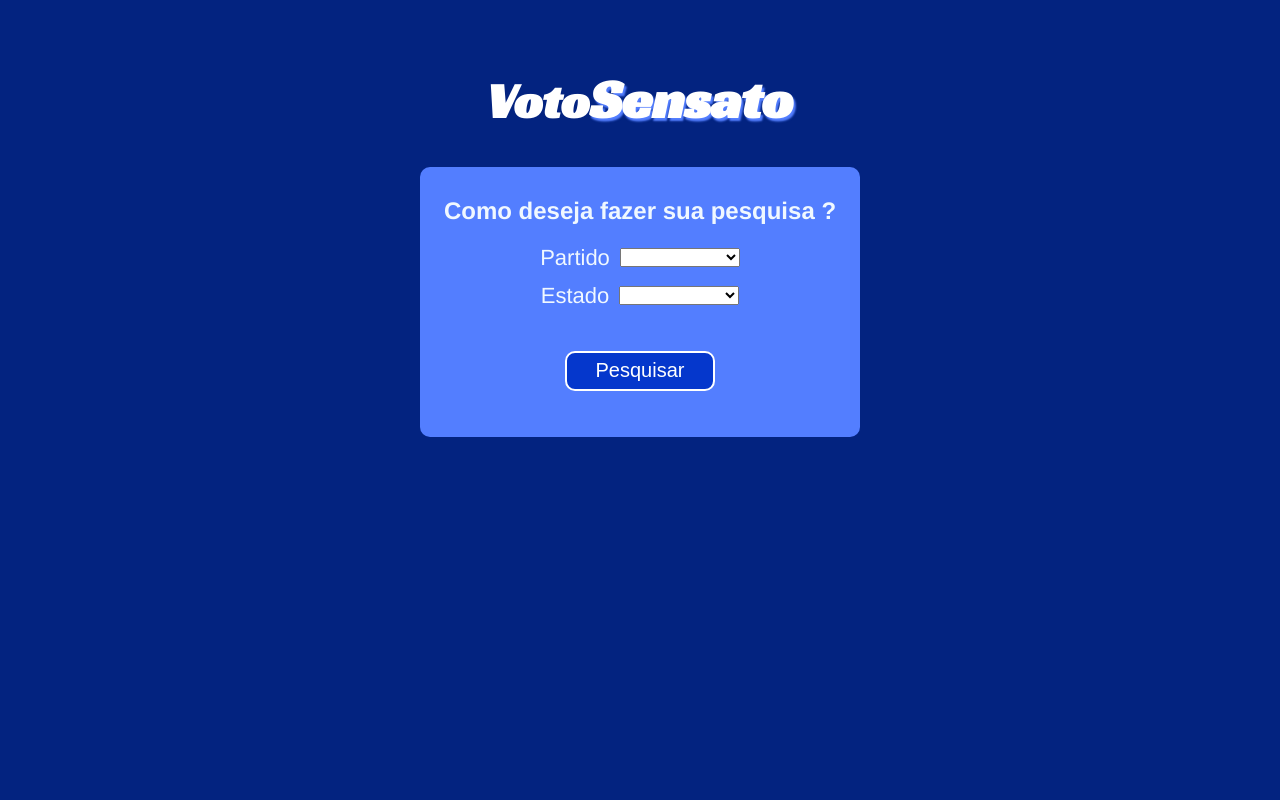
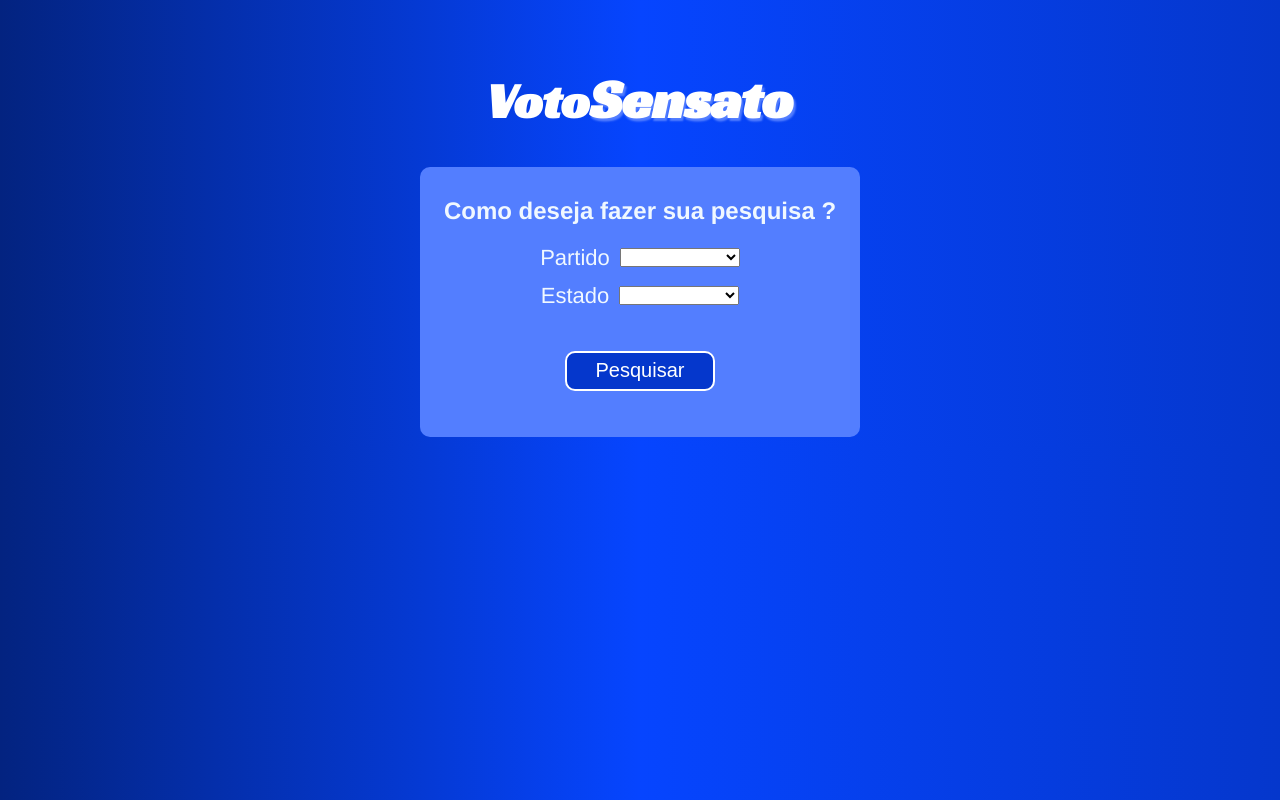
Before and after one commit to arthur-andraade/VotoSensato, a Vue app in the folder frontend/: page / in a window 1280 px wide. Built offline with nearby package versions, Linux system fonts and the light colour scheme.

Commit message:
Ajustando layout com componente novo

```diff
--- a/frontend/package.json
+++ b/frontend/package.json
@@ -10,7 +10,8 @@
   "dependencies": {
     "axios": "^0.19.2",
     "core-js": "^3.6.5",
-    "vue": "^2.6.11"
+    "vue": "^2.6.11",
+    "vue-radial-progress": "^0.3.1"
   },
   "devDependencies": {
     "@vue/cli-plugin-babel": "~4.4.0",
--- a/frontend/public/index.html
+++ b/frontend/public/index.html
@@ -9,7 +9,7 @@
     <title>VotoSensato</title>
     <style>
       body{
-        background-color: #032380;
+        background-image:  linear-gradient(to right, #032380, #0645FF, #0537CC );
       }
     </style>
   </head>
--- a/frontend/src/App.vue
+++ b/frontend/src/App.vue
@@ -5,7 +5,7 @@
     </div>
 
     <div v-if="!pesquisar">
-        <PesquisaParametros @dadosSelecionados="recebendoParametros"/>
+      <PesquisaParametros @dadosSelecionados="recebendoParametros"/>
     </div>
     <div v-else>
       <Resultado/>
@@ -15,7 +15,6 @@
 </template>
 
 <script>
-
 import PesquisaParametros from './components/Pesquisa.vue';
 import Resultado from './components/Resultado';
 
@@ -23,7 +22,7 @@ export default {
   name: 'App',
   components: {
     PesquisaParametros,
-    Resultado
+    Resultado,
   },
   data() {
     return {
--- a/frontend/src/components/Pesquisa.vue
+++ b/frontend/src/components/Pesquisa.vue
@@ -1,45 +1,70 @@
 <template>
-  <div class="pesquisa">
-        <h2> Como deseja fazer sua pesquisa ? </h2>
+  <div class="pesquisa" :class="{loading: carregando}">
 
+    <div v-if="!carregando">
+      <h2> Como deseja fazer sua pesquisa ? </h2>
         <div class="form-group">
           <label for="partido">Partido</label>
           <select id = "partido" v-model="partidoSelecionado">
-            <option v-for="partido in partidos" :key="partido" :value="partido">{{ partido }}</option>
+            <option
+              v-for="partido in partidos"
+              :key="partido"
+              :value="partido"
+            >
+              {{ partido }}
+            </option>
           </select>
         </div>
-
         <div class="form-group">
           <label for="estado">Estado</label>
           <select id = "estado" v-model="ufSelecionado">
-            <option v-for="uf in ufs" :key="uf" :value="uf">{{ uf }}</option>
+            <option
+              v-for="uf in ufs"
+              :key="uf"
+              :value="uf"
+            >
+              {{ uf }}
+            </option>
           </select>
         </div>
+        <button @click="dadosSelecionados">Pesquisar</button>
+    </div>
 
-        <button @click="dadosSelecionados">Pesquisar</button>
+    <div v-else class="loading">
+      <ProgressCircle
+        :carregando="carregando"
+        msg="Carregando dados"
+      />
+    </div>
+
   </div>
 </template>
 
 <script>
+import ProgressCircle from './ProgressCircle';
 import api from '../service/api'
 
 export default {
-
   async mounted() {
-    const parametros = await api.parametrosIniciais()
-    this.partidos = parametros.partidos
-    this.ufs = parametros.ufs
+    const parametros = await api.parametrosIniciais();
+    this.partidos = parametros.partidos;
+    this.ufs = parametros.ufs;
+    this.progressBar = null;
+    this.carregando = false;
   },
   name: 'PesquisaParametros',
+  components: {
+    ProgressCircle
+  },
   data() {
     return {
       partidos: [],
       ufs: [],
       partidoSelecionado: null,
       ufSelecionado: null,
+      carregando: true,
     }
   },
-
   methods: {
     dadosSelecionados: function (){
         this.$emit("dadosSelecionados",
@@ -49,7 +74,7 @@ export default {
           }
         );
     }
-  },
+  }
 }
 </script>
 
@@ -96,4 +121,8 @@ button{
   height: 40px;
   font-size: 20px;
 }
+
+.loading{
+  background-color: transparent;
+}
 </style>
--- a/frontend/src/components/ResultadoCaixa.vue
+++ b/frontend/src/components/ResultadoCaixa.vue
@@ -23,10 +23,12 @@ export default {
 <style scoped>
 
 .caixa{
+    border: white solid 3px;
     margin: 0px 15px;
     width: 400px;
     height: 300px;
     background-color: #537EFF;
+    box-shadow: #5294F7 2px 4px 2px;
     border-radius: 10px;
 }
 .caixa:nth-child(n+3){
```
Also changed, not shown: frontend/src/components/Resultado.vue (+2 -2 lines), 1 other file (tests, documents, lock files or other folders).
